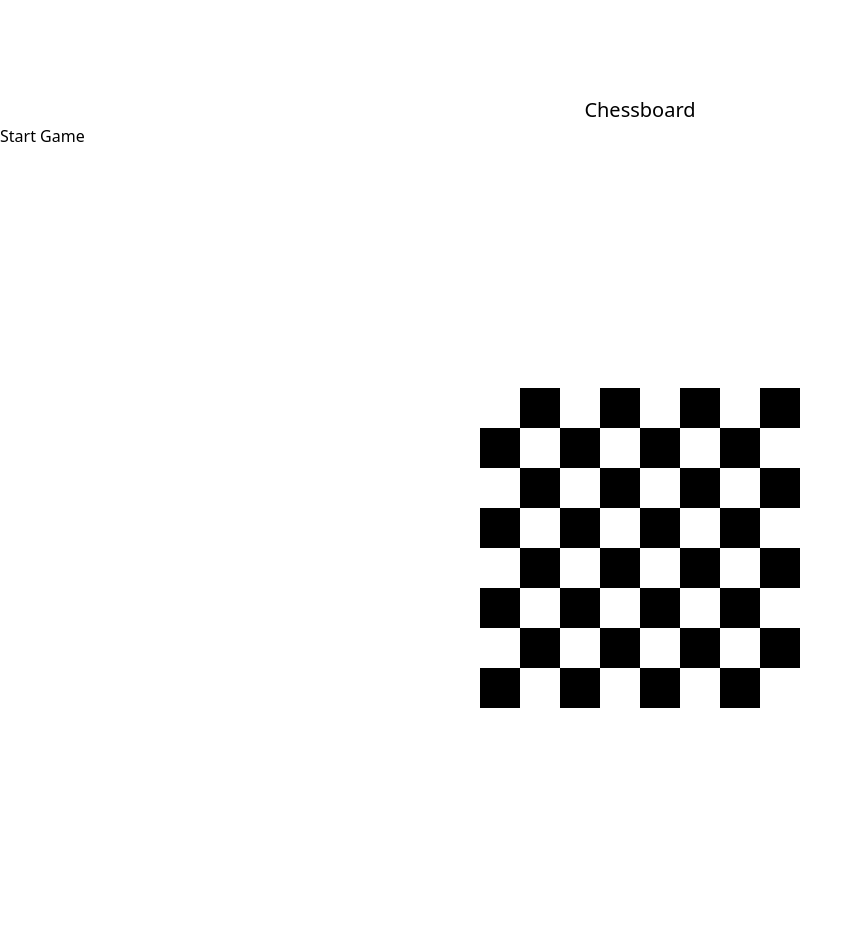
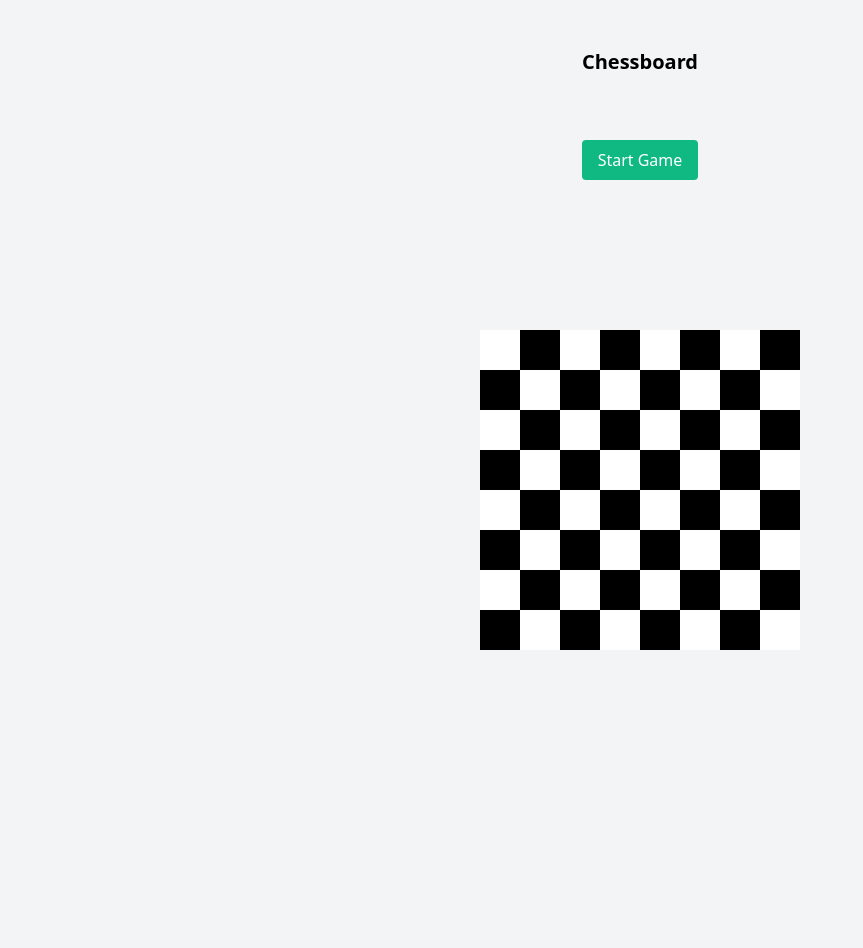
Before and after one commit to InteractiveWebdesign/chessgame, a PHP site: page / in a window 1280 px wide. Shown: the whole page, without its empty margins (0-863 px from the left). After the commit the page ends 650 px from the top, so only its background shows below. Run offline with PHP 8.4, Linux system fonts and the light colour scheme.

Commit message:
feat: UI update

```diff
--- a/htdocs/index.php
+++ b/htdocs/index.php
@@ -8,18 +8,18 @@ require_once 'models/Pawn.php';
 
 <html>
     <head>
-        <link rel="stylesheet" href="styles.css">
         <link href="https://cdn.jsdelivr.net/npm/tailwindcss@2.2.19/dist/tailwind.min.css" rel="stylesheet">
         <title>Chessboard</title>
     </head>
-    <body>
+    <body class="flex flex-col items-center justify-center h-screen bg-gray-100">
 
-        <h1 class="text-xl bold text-center pt-12 mt-12">Chessboard</h1>
+        <h1 class="text-xl font-bold my-12">Chessboard</h1>
 
         <div id="chessboard" class="chessboard">
             <!-- Chessboard squares will be dynamically generated here -->
         </div>
-        <button id="startButton">Start Game</button>
+
+        <button id="startButton" class="bg-green-500 text-white px-4 py-2 rounded mt-4">Start Game</button>
 
         <?php
         // Initialize the board
```
